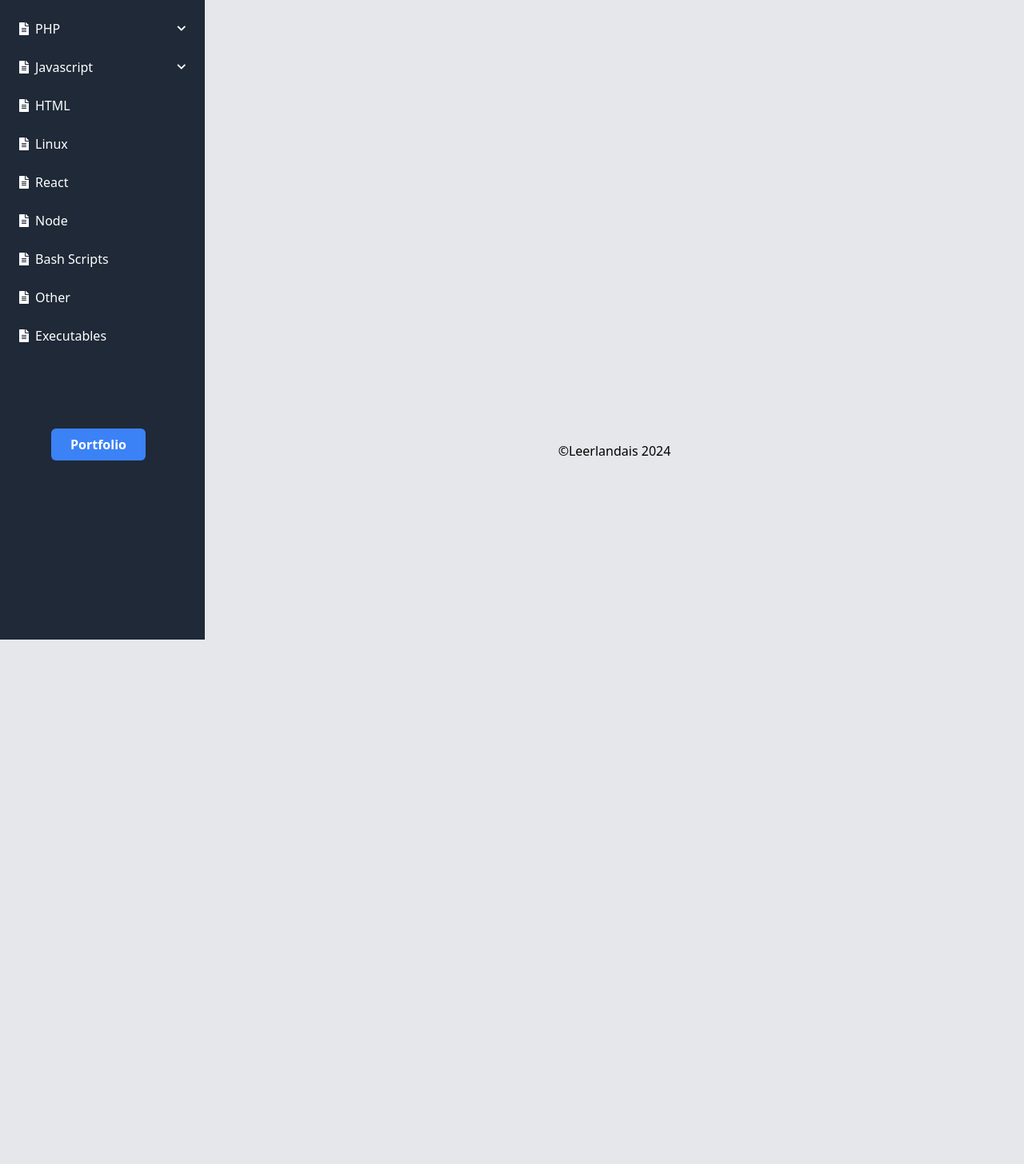
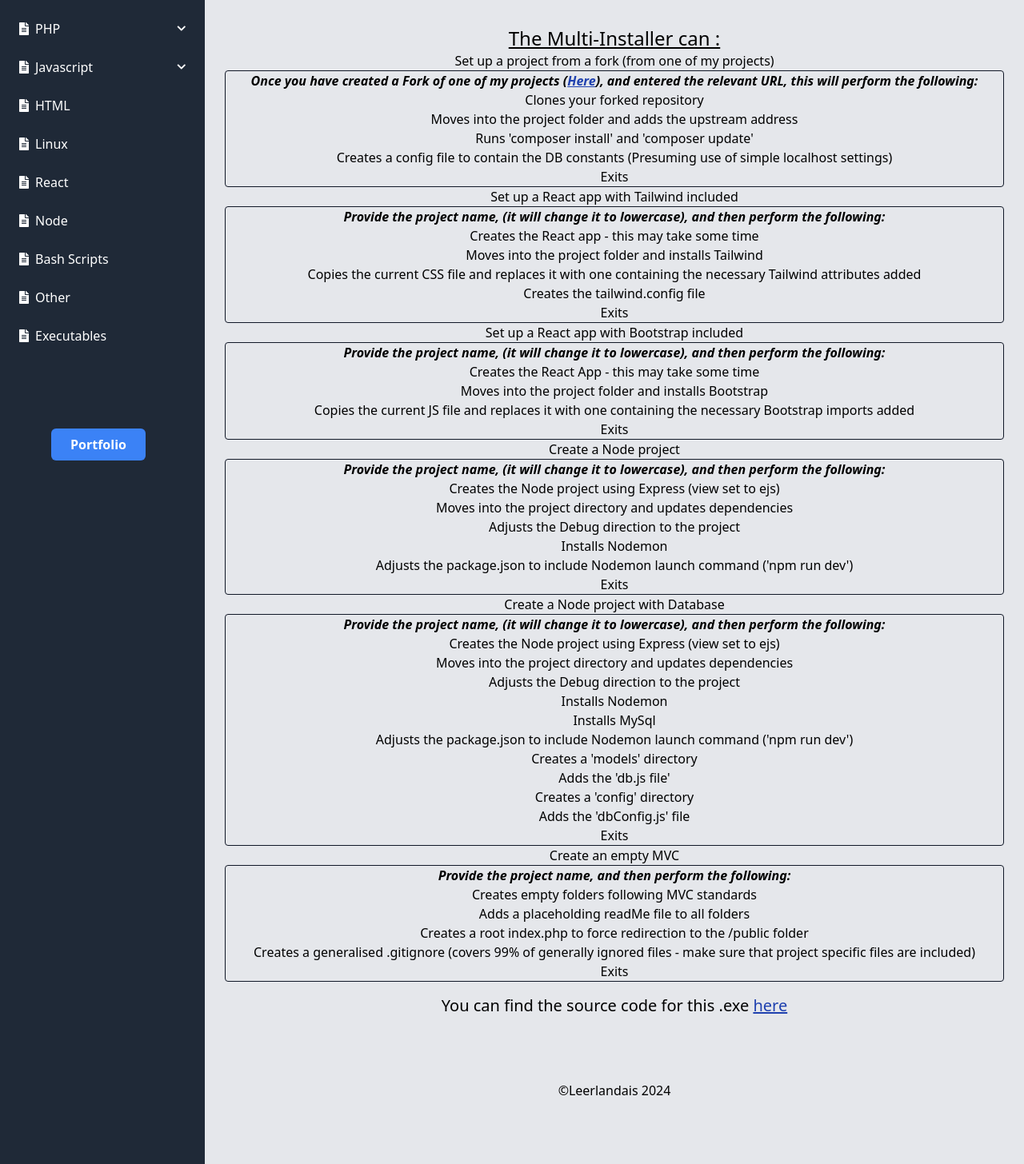
Before and after one commit to Leerlandais/symSnip, a Symfony app: template templates/main/exes.html.twig in a window 1280 px wide. Shown: the part 64-1520 px from the top of the page at 80% size. Before the commit the page ends 864 px from the top, so only its background shows below. Run offline with Twig, Linux system fonts and the light colour scheme; the template is opened without the code that fills it, so the values that code supplies are empty; some libraries are stand-ins or nearby versions.

Commit message:
added exes page

```diff
--- a/templates/main/exes.html.twig
+++ b/templates/main/exes.html.twig
@@ -3,15 +3,95 @@
 
 {% block title %} Public | View Executables {% endblock %}
 {% block content %}
-
     {% for exes in getExes %}
         <div class="text-center border border-gray-700 pt-2 px-6 pb-6 mt-28 flex flex-col items-center">
-            <h3 class="text-3xl text-center underline">{{ exes.getSnipExesTitle | capitalize }}</h3>
-            <h4 class="text-2xl text-center">{{ exes.getSnipExesDesc }}</h4>
-            <a href="downloads/multi-install-tool.exe" download><img src="/public/images/NodeIcon.png" alt="{{ data.getSnipExesDesc }}" class="h-36 w-36"></a>
+            <h3 class="text-3xl text-center underline">{{ exes.title | capitalize }}</h3>
+            <h4 class="text-2xl text-center">{{ exes.description }}</h4>
+            <a href="{{ asset('downloads/multi-install-tool.exe') }}" download><img src="{{ asset('images/NodeIcon.png') }}" alt="{{ exes.description }}" class="h-36 w-36"></a>
         </div>
     {% endfor %}
-
+    <section>
+        <h3 class="text-2xl underline mt-8">The Multi-Installer can :</h3>
+        <dl class="text-center">
+            <dt>Set up a project from a fork (from one of my projects)</dt>
+            <dd class="border-1 border-gray-900 border rounded px-8">
+                    <span class="font-semibold italic">
+                        Once you have created a Fork of one of my projects &lpar;<a href="https://github.com/Leerlandais"
+                                                                                    target="_blank"
+                                                                                    class="underline text-blue-800">Here</a>&rpar;, and entered the relevant URL, this will perform the following:
+                    </span>
+                <ol>
+                    <li>Clones your forked repository</li>
+                    <li>Moves into the project folder and adds the upstream address</li>
+                    <li>Runs 'composer install' and 'composer update'</li>
+                    <li>Creates a config file to contain the DB constants (Presuming use of simple localhost settings)</li>
+                    <li>Exits</li>
+                </ol>
+            </dd>
+            <dt>Set up a React app with Tailwind included</dt>
+            <dd class="border-1 border-gray-900 border rounded px-8">
+                <span class="font-semibold italic">Provide the project name, &lpar;it will change it to lowercase&rpar;, and then perform the following:</span>
+                <ul>
+                    <li>Creates the React app - this may take some time</li>
+                    <li>Moves into the project folder and installs Tailwind</li>
+                    <li>Copies the current CSS file and replaces it with one containing the necessary Tailwind attributes added</li>
+                    <li>Creates the tailwind.config file</li>
+                    <li>Exits</li>
+                </ul>
+            </dd>
+            <dt>Set up a React app with Bootstrap included</dt>
+            <dd class="border-1 border-gray-900 border rounded px-8">
+                <span class="font-semibold italic">Provide the project name, &lpar;it will change it to lowercase&rpar;, and then perform the following:</span>
+                <ul>
+                    <li>Creates the React App - this may take some time</li>
+                    <li>Moves into the project folder and installs Bootstrap</li>
+                    <li>Copies the current JS file and replaces it with one containing the necessary Bootstrap imports added</li>
+                    <li>Exits</li>
+                </ul>
+            </dd>
+            <dt>Create a Node project</dt>
+            <dd class="border-1 border-gray-900 border rounded px-8">
+                <span class="font-semibold italic">Provide the project name, &lpar;it will change it to lowercase&rpar;, and then perform the following:</span>
+                <ul>
+                    <li>Creates the Node project using Express (view set to ejs)</li>
+                    <li>Moves into the project directory and updates dependencies</li>
+                    <li>Adjusts the Debug direction to the project</li>
+                    <li>Installs Nodemon</li>
+                    <li>Adjusts the package.json to include Nodemon launch command &lpar;'npm run dev'&rpar;</li>
+                    <li>Exits</li>
+                </ul>
+            </dd>
+            <dt>Create a Node project with Database</dt>
+            <dd class="border-1 border-gray-900 border rounded px-8">
+                <span class="font-semibold italic">Provide the project name, &lpar;it will change it to lowercase&rpar;, and then perform the following:</span>
+                <ul>
+                    <li>Creates the Node project using Express (view set to ejs)</li>
+                    <li>Moves into the project directory and updates dependencies</li>
+                    <li>Adjusts the Debug direction to the project</li>
+                    <li>Installs Nodemon</li>
+                    <li>Installs MySql</li>
+                    <li>Adjusts the package.json to include Nodemon launch command &lpar;'npm run dev'&rpar;</li>
+                    <li>Creates a 'models' directory</li>
+                    <li>Adds the 'db.js file'</li>
+                    <li>Creates a 'config' directory</li>
+                    <li>Adds the 'dbConfig.js' file</li>
+                    <li>Exits</li>
+                </ul>
+            </dd>
+            <dt>Create an empty MVC</dt>
+            <dd class="border-1 border-gray-900 border rounded px-8">
+                <span class=" font-semibold italic">Provide the project name, and then perform the following:</span>
+                <ul>
+                    <li>Creates empty folders following MVC standards</li>
+                    <li>Adds a placeholding readMe file to all folders</li>
+                    <li>Creates a root index.php to force redirection to the /public folder</li>
+                    <li>Creates a generalised .gitignore &lpar;covers 99% of generally ignored files - make sure that project specific files are included&rpar;</li>
+                    <li>Exits</li>
+                </ul>
+            </dd>
+        </dl>
+        <h4 class="text-xl mt-4">You can find the source code for this .exe <a href="https://github.com/Leerlandais/source_code/blob/main/Source/multi-installer.js" target="_blank" class="underline text-blue-800">here</a></h4>
+    </section>
 {% endblock %}
 {% block javascript %}
 {{ parent() }}
--- a/templates/template.html.twig
+++ b/templates/template.html.twig
@@ -186,7 +186,7 @@
     </aside>
 {% endblock %} {# end sideBar #}
 {% block footer %}
-    <div class="flex place-self-center mt-20 absolute bottom-40 align-middle">
+    <div class="flex place-self-center my-20  align-middle">
         &copy; <a href="https://leerlandais.com" target="_blank">Leerlandais 2024</a>
     </div>
 {% endblock %}
```
Also changed, not shown: src/Controller/MainController.php (+4 -3 lines).
